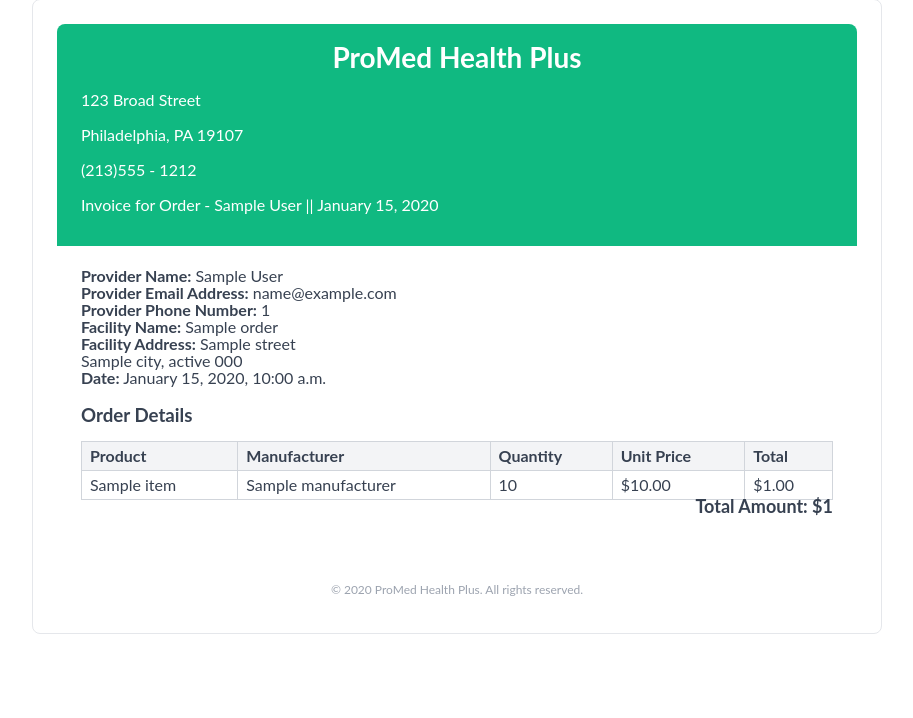
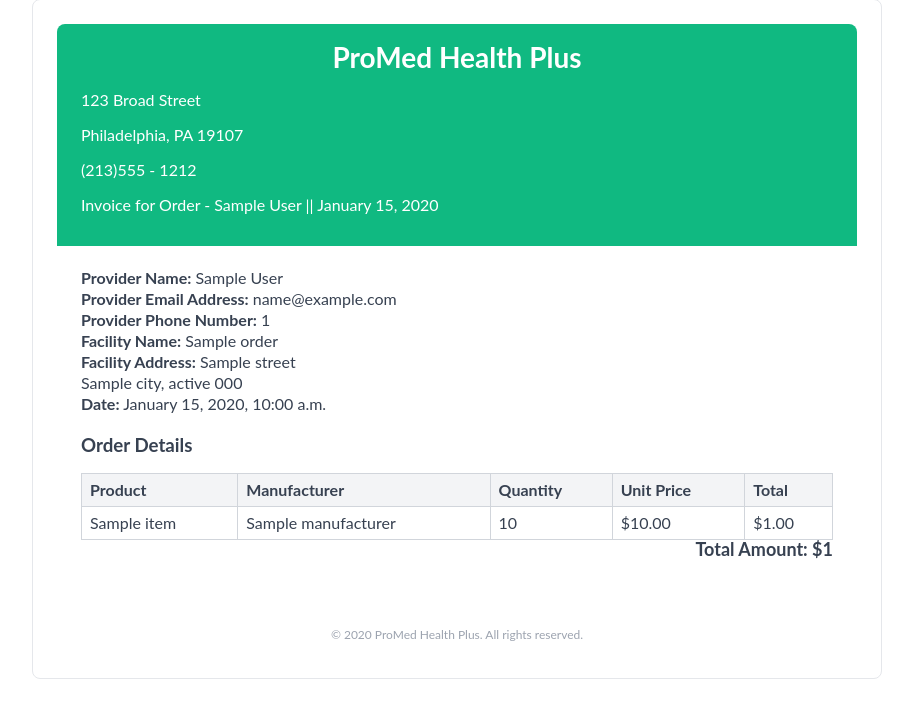
Before and after one commit to wchandler2020/promedhealthplus_portal_api, a Django app: template orders/templates/orders/order_invoice.html in a window 1280 px wide. Shown: the part 21-739 px from the top of the page, without its empty margins (183-1096 px from the left). Run offline with Django 3.2, Linux system fonts and the light colour scheme; the template is opened without the code that fills it: most values are stand-ins (such as "Sample title", 1, 10 or a date in 2020).

Commit message:
fixed: fixed invoice templete subjuct line

```diff
--- a/orders/templates/orders/order_invoice.html
+++ b/orders/templates/orders/order_invoice.html
@@ -38,7 +38,7 @@
       .content {
         padding: 24px;
         font-size: 16px;
-        line-height: .75;
+        line-height: 1;
       }
 
       /* This is the key change */
--- a/orders/views.py
+++ b/orders/views.py
@@ -35,7 +35,7 @@ class CreateOrderView(generics.CreateAPIView):
             'william.dev@promedhealthplus.com'
         ]
 
-        subject = f"Invoice for Order #{order.id}"
+        subject = f"Invoice for Order {order.id} || {order.patient.first_name} {order.patient.last_name} || {order.created_at}"
 
         # Render HTML
         html_content = render_to_string('orders/order_invoice.html', {'order': order})
```
